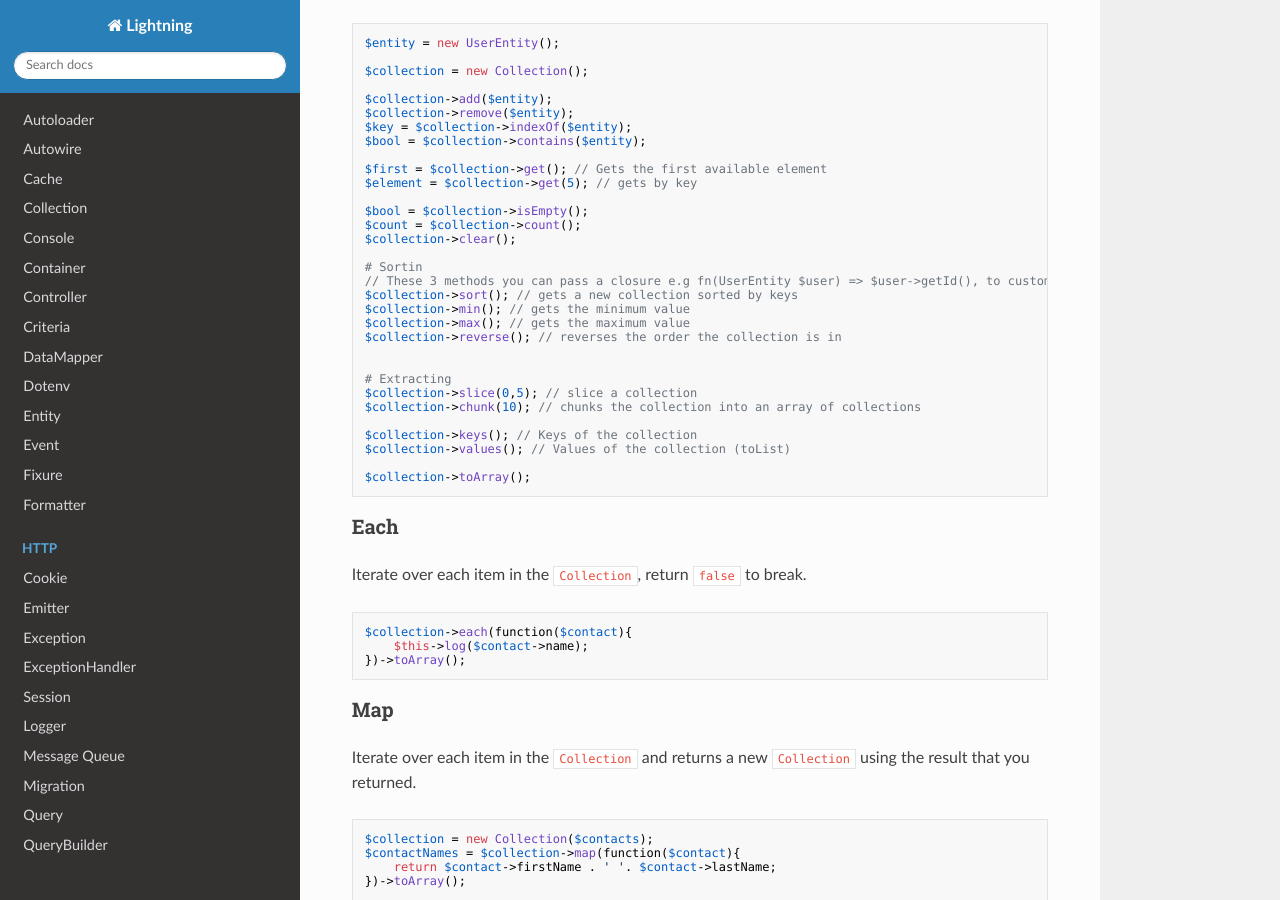
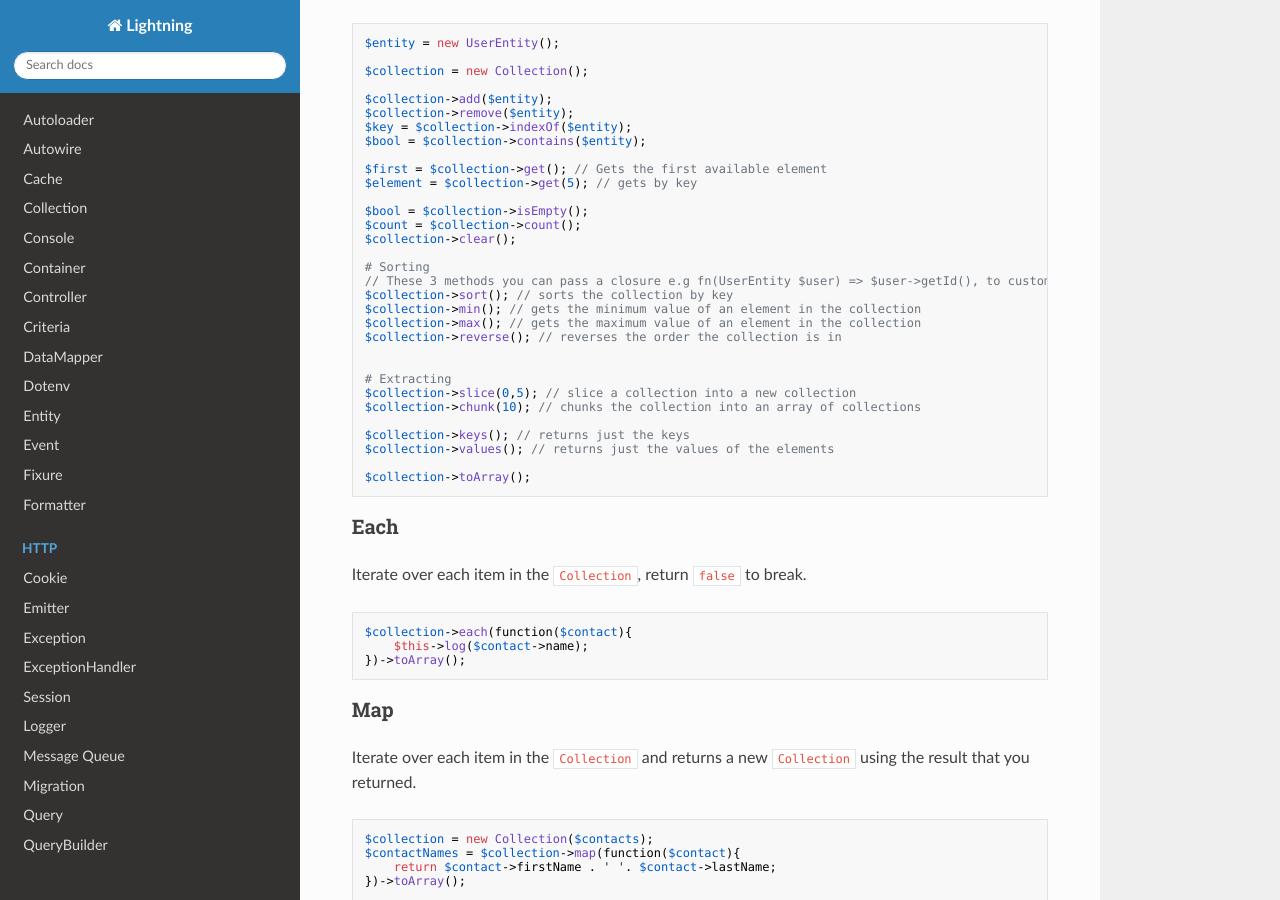
Before and after one commit to jamielsharief/lightning, an MkDocs documentation site: the page built from docs/utilities.md, in a window 1280 px wide and 900 px high, scrolled down 313 px. Built offline with MkDocs 1.6.1, drawn with Linux system fonts in a browser that asks for light colours; nearby versions of some CDN libraries.

Commit message:
cleaned up

````diff
--- a/docs/utilities.md
+++ b/docs/utilities.md
@@ -23,20 +23,20 @@ $bool = $collection->isEmpty();
 $count = $collection->count();
 $collection->clear();
 
-# Sortin
+# Sorting
 // These 3 methods you can pass a closure e.g fn(UserEntity $user) => $user->getId(), to customise the value used.
-$collection->sort(); // gets a new collection sorted by keys
-$collection->min(); // gets the minimum value
-$collection->max(); // gets the maximum value
+$collection->sort(); // sorts the collection by key
+$collection->min(); // gets the minimum value of an element in the collection
+$collection->max(); // gets the maximum value of an element in the collection
 $collection->reverse(); // reverses the order the collection is in
 
 
 # Extracting
-$collection->slice(0,5); // slice a collection
+$collection->slice(0,5); // slice a collection into a new collection
 $collection->chunk(10); // chunks the collection into an array of collections
 
-$collection->keys(); // Keys of the collection
-$collection->values(); // Values of the collection (toList)
+$collection->keys(); // returns just the keys
+$collection->values(); // returns just the values of the elements
 
 $collection->toArray();
 ```
````
